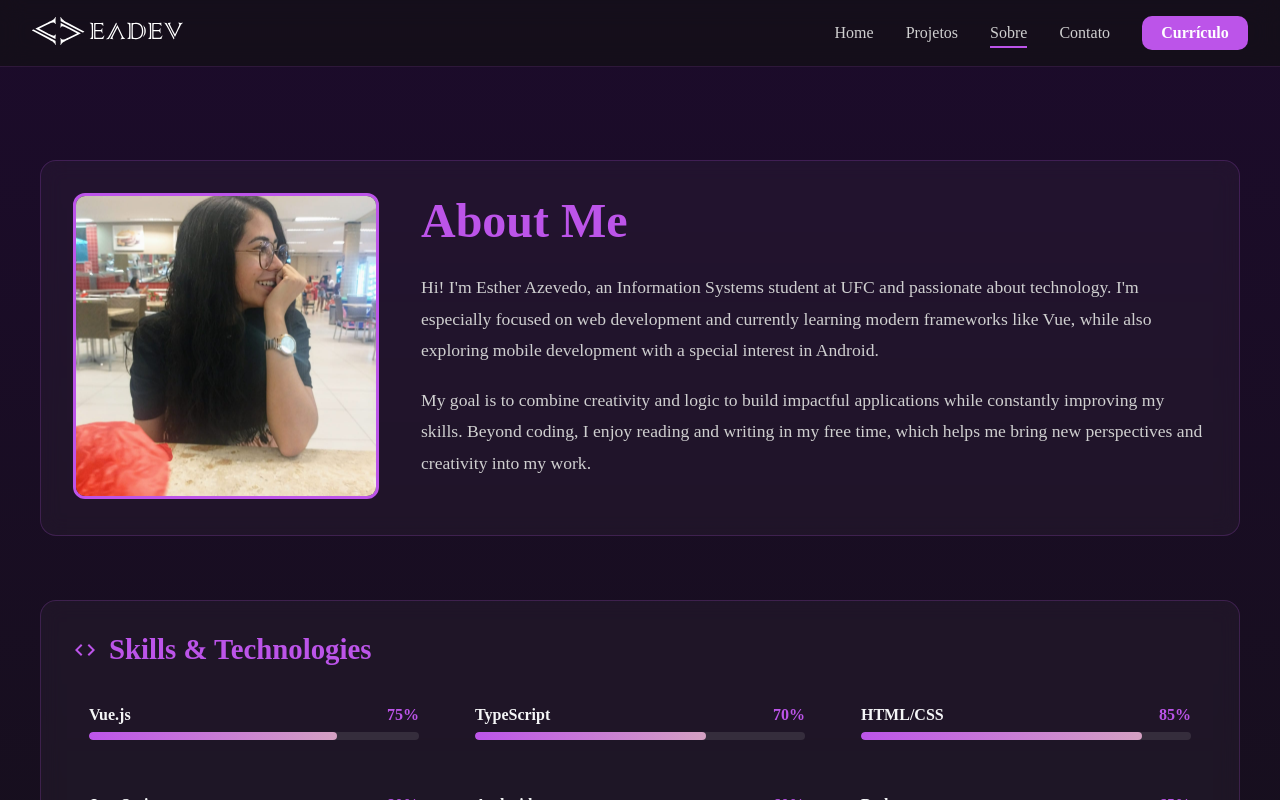
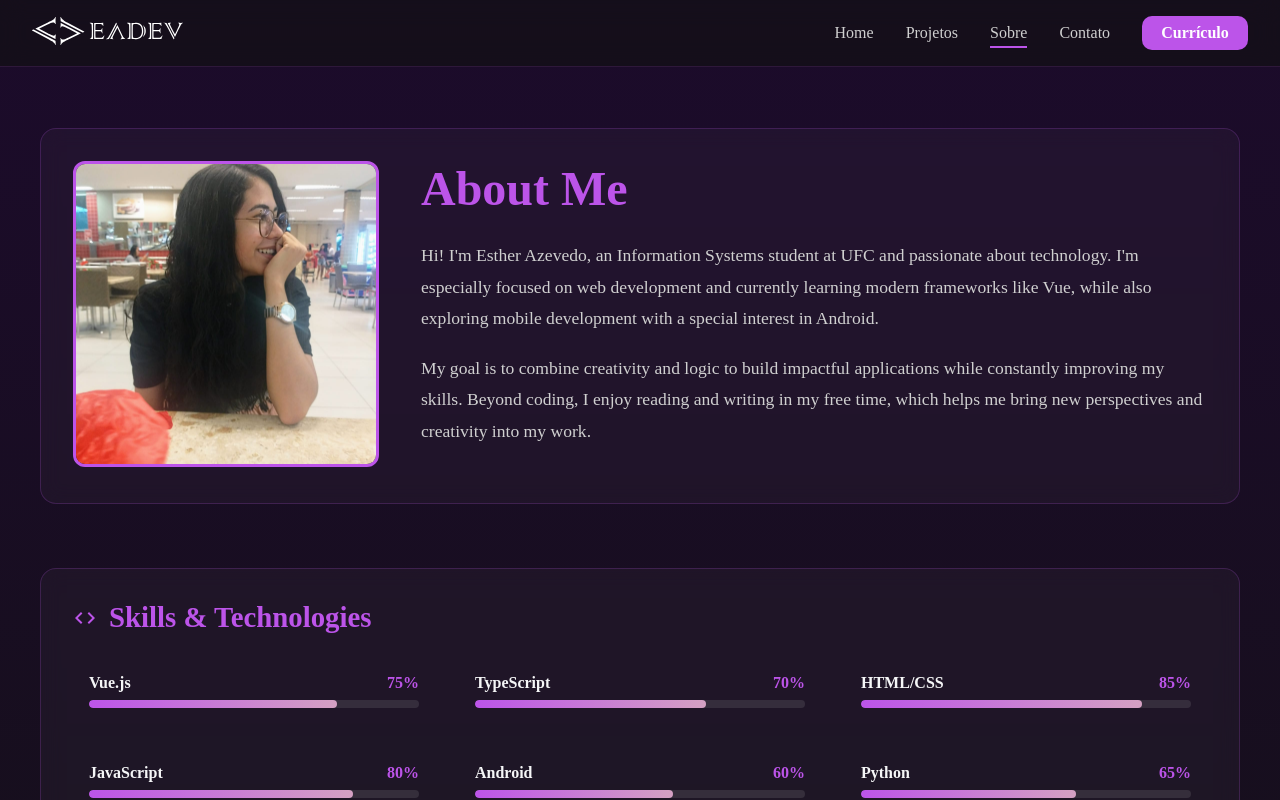
Before and after one commit to EstherAzevedo/landing-page, a Vue app: page /aboutme in a window 1280 px wide. Shown: the top 800 px of the page. Built offline with nearby package versions, Linux system fonts and the light colour scheme.

Commit message:
style: correção de padding

```diff
--- a/src/pages/AboutMe.vue
+++ b/src/pages/AboutMe.vue
@@ -133,7 +133,7 @@ const interests = ref<string[]>([
 <style scoped>
 .about {
     min-height: 100vh;
-    padding: 5rem 2rem 2rem;
+    padding: 3rem 2rem 2rem;
     color: #f5f6f7;
     background: linear-gradient(to bottom, #1C0B2B 0%, #121212 100%);
 }
```
